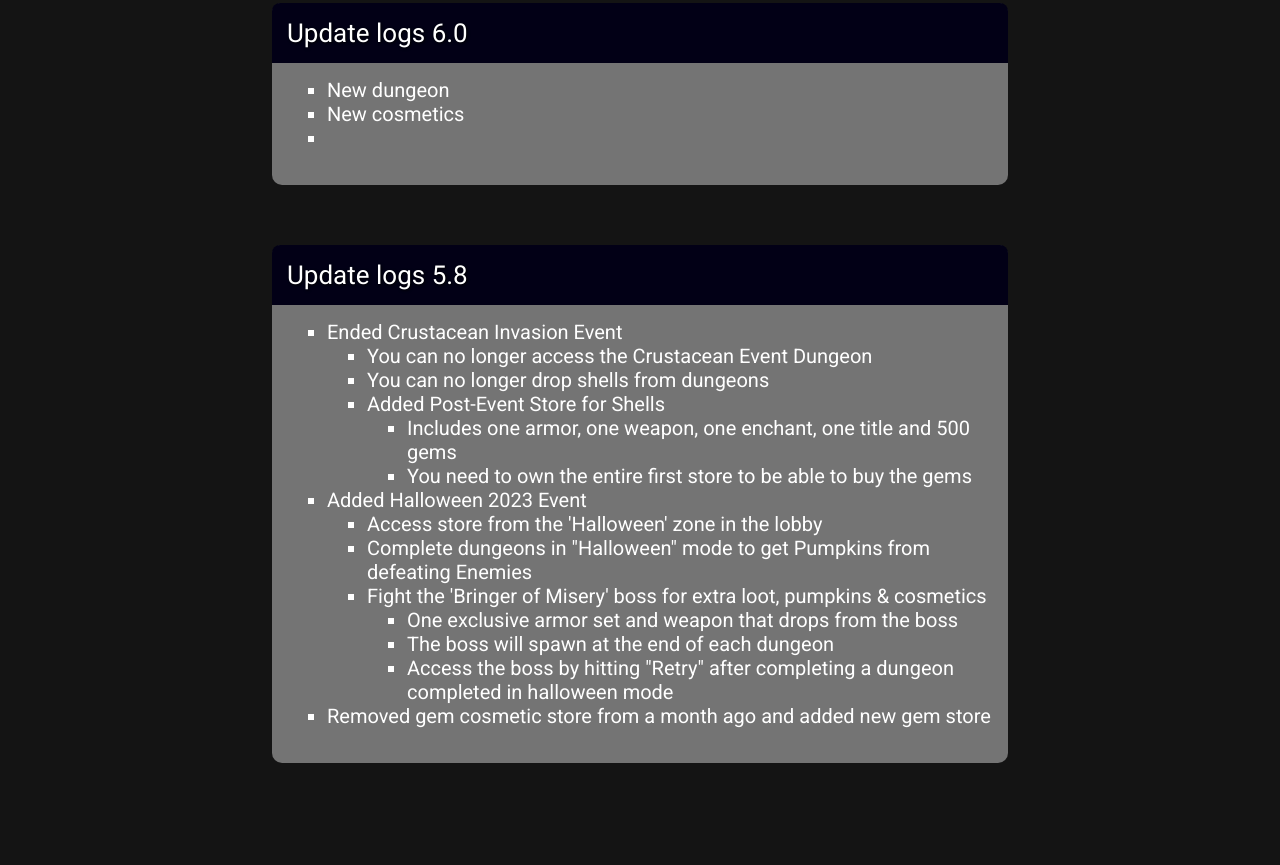
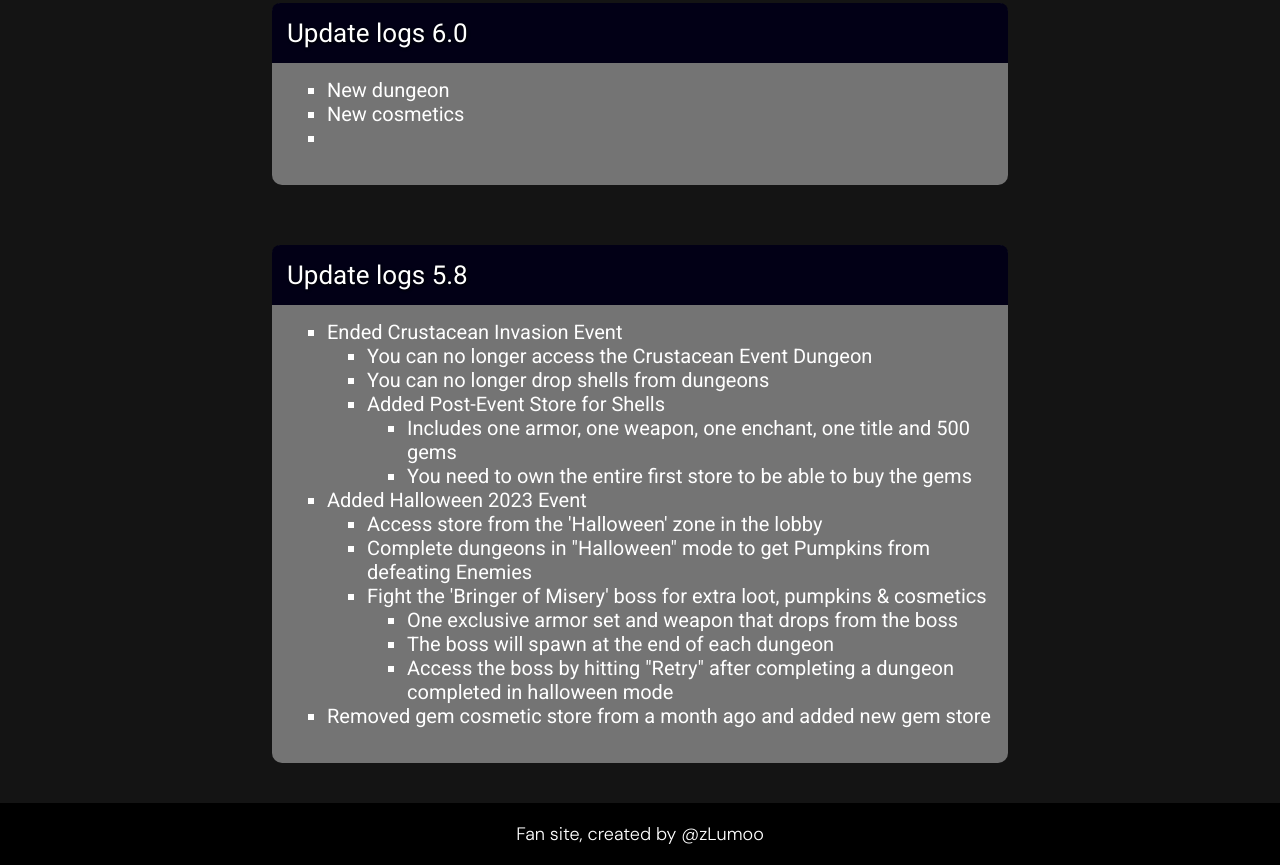
Before and after one commit to zLumoo/projeto_fabledLegacy, a plain HTML site: page index.html in a window 1280 px wide. Shown: the part 755-1620 px from the top of the page. Before the commit the page ends 1550 px from the top, so only its background shows below. Drawn offline with Linux system fonts and the light colour scheme.

Commit message:
Finalização 1.0

```diff
--- a/index.html
+++ b/index.html
@@ -61,7 +61,9 @@
             </section>
         </article>
     </main>
-
+    <footer>
+        <p>Fan site, created by @zLumoo</p>
+    </footer>
     <script>
         // Defina a data e hora de término
         var dataTermino = new Date("2023-10-21T15:59:59").getTime();
--- a/style.css
+++ b/style.css
@@ -89,3 +89,12 @@ main > article > section.logs {
 .logs > div > ul{
     padding-top: 10px;
 }
+
+footer{
+    background-color: black;
+    font-size: 18px;
+    text-align: center;
+    margin-top: 40px;
+    margin-left: 0px;
+    padding: 1px;
+}
```
